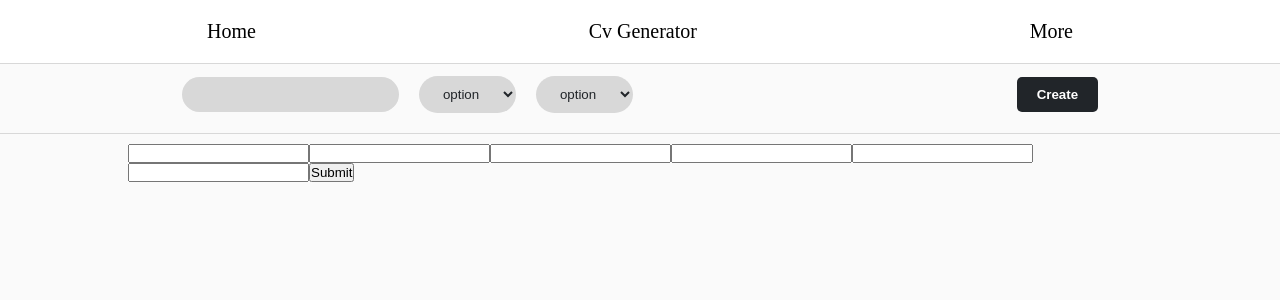
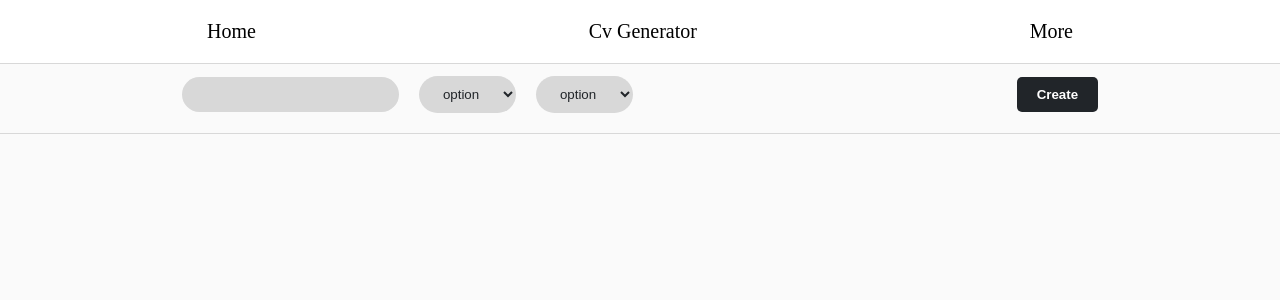
Before and after one commit to luckmer/cv-generator, a React (Create React App) app: page / in a window 1280 px wide. Shown: the top 300 px of the page. Built offline with nearby package versions, Linux system fonts and the light colour scheme.

Commit message:
tiny fix

```diff
--- a/src/page/LandingPage.jsx
+++ b/src/page/LandingPage.jsx
@@ -5,7 +5,6 @@ import { StoreContext } from "../store/index";
 import Table from "../components/Table";
 import styled from "styled-components";
 import Filter from "../components/Filter/Filter";
-import BasicData from "../components/forms/BasicData";
 const TableContainer = styled.div`
     display: flex;
     justify-content: center;
@@ -39,7 +38,6 @@ function LandingPage() {
                         clearTableData={clearTableData}
                     />
                 ))}
-                <BasicData />
             </TableContainer>
         </Container>
     );
```
